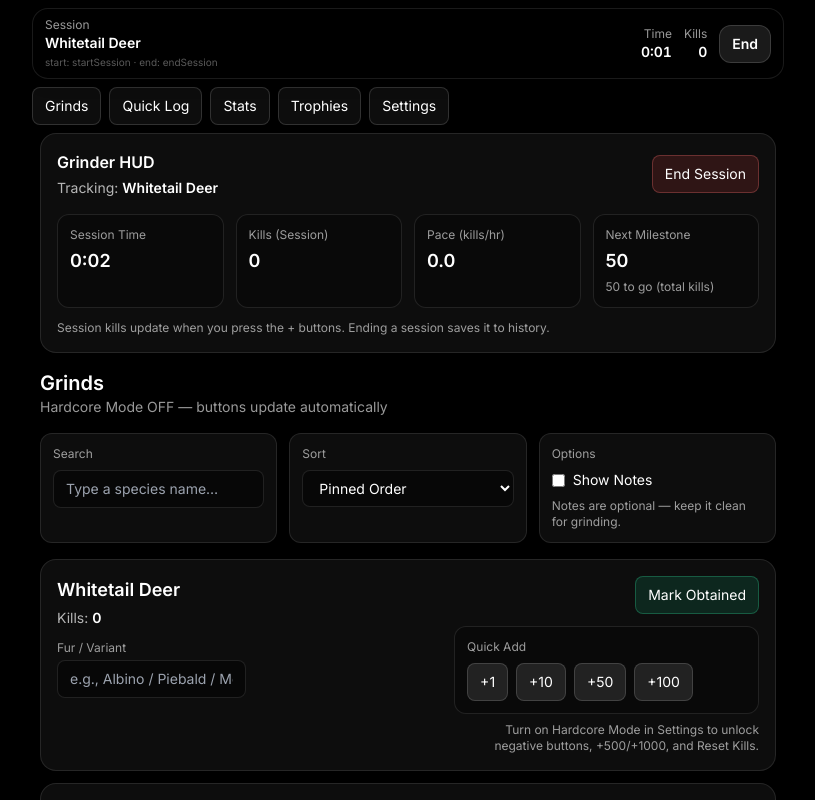
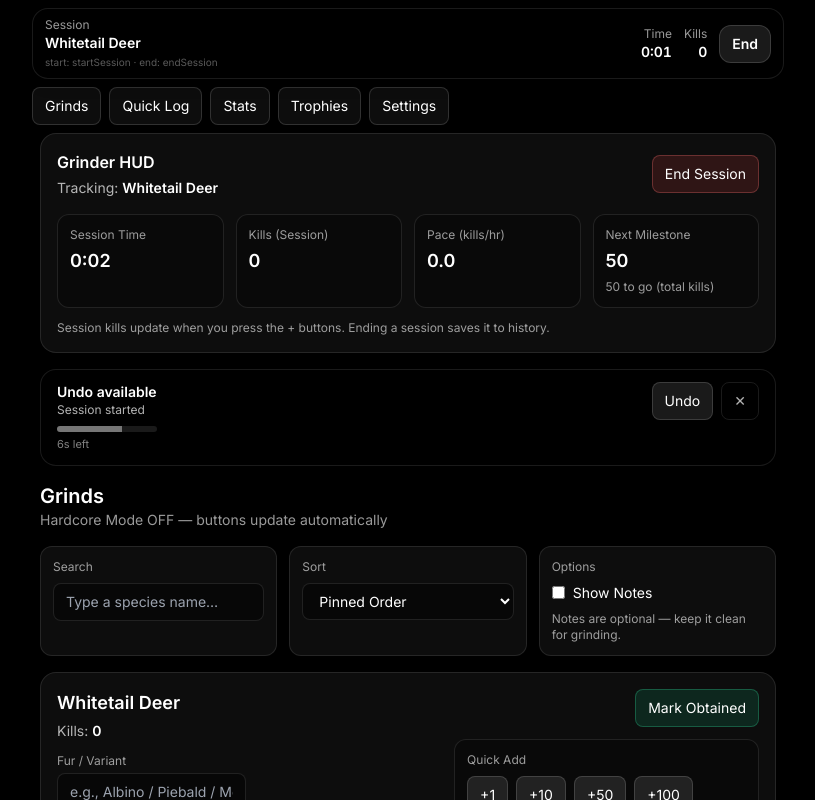
Before and after one commit to Camoford/great-one-grind, a React (Vite) app: page / in a window 1280 px wide. Both pictures are taken after a click on the button "Start Session". Shown: the top 800 px of the page, without its empty margins (232-1047 px from the left). Built offline with nearby package versions, Linux system fonts and the light colour scheme.

Commit message:
QoL: add Undo toast + hardcore badge + tap feedback

```diff
--- a/components/GrindsList.tsx
+++ b/components/GrindsList.tsx
@@ -1,5 +1,5 @@
 // components/GrindsList.tsx
-import React, { useMemo, useState } from "react";
+import React, { useEffect, useMemo, useState } from "react";
 import { useHunterStore, type Grind } from "../store";
 import GrinderHUD from "./GrinderHUD";
 
@@ -7,6 +7,13 @@ type SortMode = "pinned" | "kills_desc" | "kills_asc" | "name_asc";
 
 function pretty(n: number) {
   return new Intl.NumberFormat().format(n);
+}
+
+function clamp01(n: number) {
+  if (!Number.isFinite(n)) return 0;
+  if (n < 0) return 0;
+  if (n > 1) return 1;
+  return n;
 }
 
 export default function GrindsList() {
@@ -21,9 +28,21 @@ export default function GrindsList() {
   const addTrophy = useHunterStore((s) => s.addTrophy);
   const createAutoBackup = useHunterStore((s) => s.createAutoBackup);
 
+  // Undo (P1)
+  const undo = useHunterStore((s) => s.undo);
+  const canUndo = useHunterStore((s) => s.canUndo);
+  const undoLastAction = useHunterStore((s) => s.undoLastAction);
+  const clearUndo = useHunterStore((s) => s.clearUndo);
+
   const [query, setQuery] = useState("");
   const [sortMode, setSortMode] = useState<SortMode>("pinned");
   const [showNotes, setShowNotes] = useState(false);
+
+  // Toast countdown
+  const [undoMsLeft, setUndoMsLeft] = useState(0);
+
+  // Button tap feedback
+  const [pulseKey, setPulseKey] = useState<string | null>(null);
 
   const filtered = useMemo(() => {
     const q = query.trim().toLowerCase();
@@ -56,12 +75,58 @@ export default function GrindsList() {
   const hardcorePosButtons = [500, 1000];
   const hardcoreNegButtons = [-1, -10, -50, -100];
 
+  // Drive the undo countdown based on store undo.expiresAt
+  useEffect(() => {
+    const active = canUndo();
+    if (!active || !undo?.expiresAt) {
+      setUndoMsLeft(0);
+      return;
+    }
+
+    const tick = () => {
+      const left = Math.max(0, undo.expiresAt - Date.now());
+      setUndoMsLeft(left);
+      if (left <= 0) {
+        // Clear stale undo state in store so UI disappears cleanly
+        clearUndo();
+      }
+    };
+
+    tick();
+    const id = window.setInterval(tick, 200);
+    return () => window.clearInterval(id);
+  }, [undo?.expiresAt, undo?.armedAt, canUndo, clearUndo]);
+
+  const showUndo = canUndo() && undoMsLeft > 0;
+
+  const undoProgress = clamp01(undoMsLeft / 8000);
+
+  const handleUndo = () => {
+    const res = undoLastAction();
+    if (!res.ok) {
+      // nothing to do; store already cleared
+      return;
+    }
+  };
+
+  const handleDismissUndo = () => {
+    clearUndo();
+  };
+
+  const pulse = (key: string) => {
+    setPulseKey(key);
+    window.setTimeout(() => {
+      setPulseKey((prev) => (prev === key ? null : prev));
+    }, 180);
+  };
+
   const handleObtained = (g: Grind) => {
     const confirmed = window.confirm(
       `Mark OBTAINED for ${g.species}?\n\nThis will:\n• Add a trophy\n• Reset kills to 0\n\nContinue?`
     );
     if (!confirmed) return;
 
+    // These actions now arm Undo from the store (addTrophy/resetKills/setObtained)
     addTrophy({
       species: g.species,
       fur: (g.fur || "").trim(),
@@ -85,22 +150,84 @@ export default function GrindsList() {
 
   const handleResetConfirm = (g: Grind) => {
     const confirmed = window.confirm(
-      `Reset kills for ${g.species} back to 0?\n\nThis cannot be undone.`
+      `Reset kills for ${g.species} back to 0?\n\nYou can Undo for a few seconds after resetting.\nContinue?`
     );
     if (!confirmed) return;
     resetKills(g.id);
     createAutoBackup("Kills reset (Grinds)");
   };
 
+  const handleInc = (g: Grind, delta: number) => {
+    pulse(`${g.id}_${delta}`);
+    incKills(g.id, delta);
+  };
+
   return (
     <div className="space-y-4 px-2">
-      {/* NEW: Grinder HUD at top */}
+      {/* Grinder HUD at top */}
       <GrinderHUD />
+
+      {/* Undo Toast (P1) */}
+      {showUndo && (
+        <div className="sticky top-2 z-50">
+          <div className="rounded-2xl border border-white/10 bg-black/80 backdrop-blur px-4 py-3 shadow-lg">
+            <div className="flex items-start justify-between gap-3">
+              <div className="min-w-0">
+                <div className="text-sm font-semibold">Undo available</div>
+                <div className="text-xs text-white/70 truncate">
+                  {undo?.label || "Last action"}
+                </div>
+
+                {/* progress bar */}
+                <div className="mt-2 h-1.5 w-full rounded-full bg-white/10 overflow-hidden">
+                  <div
+                    className="h-full bg-white/40"
+                    style={{ width: `${Math.round(undoProgress * 100)}%` }}
+                  />
+                </div>
+              </div>
+
+              <div className="flex items-center gap-2">
+                <button
+                  type="button"
+                  onClick={handleUndo}
+                  className="rounded-lg border border-white/15 bg-white/10 px-3 py-2 text-sm hover:bg-white/15"
+                  title="Undo the last action"
+                >
+                  Undo
+                </button>
+                <button
+                  type="button"
+                  onClick={handleDismissUndo}
+                  className="rounded-lg border border-white/10 bg-transparent px-3 py-2 text-sm text-white/70 hover:bg-white/10"
+                  title="Dismiss"
+                >
+                  ✕
+                </button>
+              </div>
+            </div>
+
+            <div className="mt-1 text-[11px] text-white/50">
+              {Math.max(1, Math.ceil(undoMsLeft / 1000))}s left
+            </div>
+          </div>
+        </div>
+      )}
 
       {/* Header */}
       <div className="flex items-start justify-between gap-3">
         <div>
+          <div className="flex items-center gap-2">
             <h2 className="text-xl font-semibold">Grinds</h2>
+
+            {/* Hardcore badge */}
+            {hardcoreMode && (
+              <span className="rounded-full border border-orange-400/30 bg-orange-500/15 px-2 py-0.5 text-xs">
+                🔥 HARDCORE
+              </span>
+            )}
+          </div>
+
           <div className="text-sm text-white/60">
             {hardcoreMode ? "Hardcore Mode ON" : "Hardcore Mode OFF"} — buttons update automatically
           </div>
@@ -235,44 +362,68 @@ export default function GrindsList() {
 
                   {/* Row 1: Positive */}
                   <div className="flex flex-wrap gap-2">
-                    {positiveButtons.map((n) => (
+                    {positiveButtons.map((n) => {
+                      const k = `${g.id}_${n}`;
+                      const pulsing = pulseKey === k;
+                      return (
                         <button
                           key={`pos_${g.id}_${n}`}
                           type="button"
-                        onClick={() => incKills(g.id, n)}
-                        className="rounded-lg border border-white/15 bg-white/10 px-3 py-2 text-sm hover:bg-white/15"
+                          onClick={() => handleInc(g, n)}
+                          className={[
+                            "rounded-lg border border-white/15 bg-white/10 px-3 py-2 text-sm hover:bg-white/15",
+                            pulsing ? "scale-[1.03]" : "",
+                            "transition-transform duration-150",
+                          ].join(" ")}
                         >
                           +{n}
                         </button>
-                    ))}
+                      );
+                    })}
 
                     {hardcoreMode &&
-                      hardcorePosButtons.map((n) => (
+                      hardcorePosButtons.map((n) => {
+                        const k = `${g.id}_${n}`;
+                        const pulsing = pulseKey === k;
+                        return (
                           <button
                             key={`poshard_${g.id}_${n}`}
                             type="button"
-                          onClick={() => incKills(g.id, n)}
-                          className="rounded-lg border border-white/15 bg-white/10 px-3 py-2 text-sm hover:bg-white/15"
+                            onClick={() => handleInc(g, n)}
+                            className={[
+                              "rounded-lg border border-white/15 bg-white/10 px-3 py-2 text-sm hover:bg-white/15",
+                              pulsing ? "scale-[1.03]" : "",
+                              "transition-transform duration-150",
+                            ].join(" ")}
                           >
                             +{pretty(n)}
                           </button>
-                      ))}
+                        );
+                      })}
                   </div>
 
                   {/* Row 2: Negative (Hardcore only) */}
                   {hardcoreMode && (
                     <div className="mt-2 flex flex-wrap gap-2">
-                      {hardcoreNegButtons.map((n) => (
+                      {hardcoreNegButtons.map((n) => {
+                        const k = `${g.id}_${n}`;
+                        const pulsing = pulseKey === k;
+                        return (
                           <button
                             key={`neg_${g.id}_${n}`}
                             type="button"
-                          onClick={() => incKills(g.id, n)}
-                          className="rounded-lg border border-white/15 bg-white/5 px-3 py-2 text-sm hover:bg-white/10"
+                            onClick={() => handleInc(g, n)}
+                            className={[
+                              "rounded-lg border border-white/15 bg-white/5 px-3 py-2 text-sm hover:bg-white/10",
+                              pulsing ? "scale-[1.03]" : "",
+                              "transition-transform duration-150",
+                            ].join(" ")}
                             title="Subtract kills (Hardcore only)"
                           >
                             {n}
                           </button>
-                      ))}
+                        );
+                      })}
                       <div className="text-xs text-white/50 self-center ml-1">
                         (negative buttons won’t go below 0)
                       </div>
```
Lines whose indentation alone changed are shown as unchanged.
